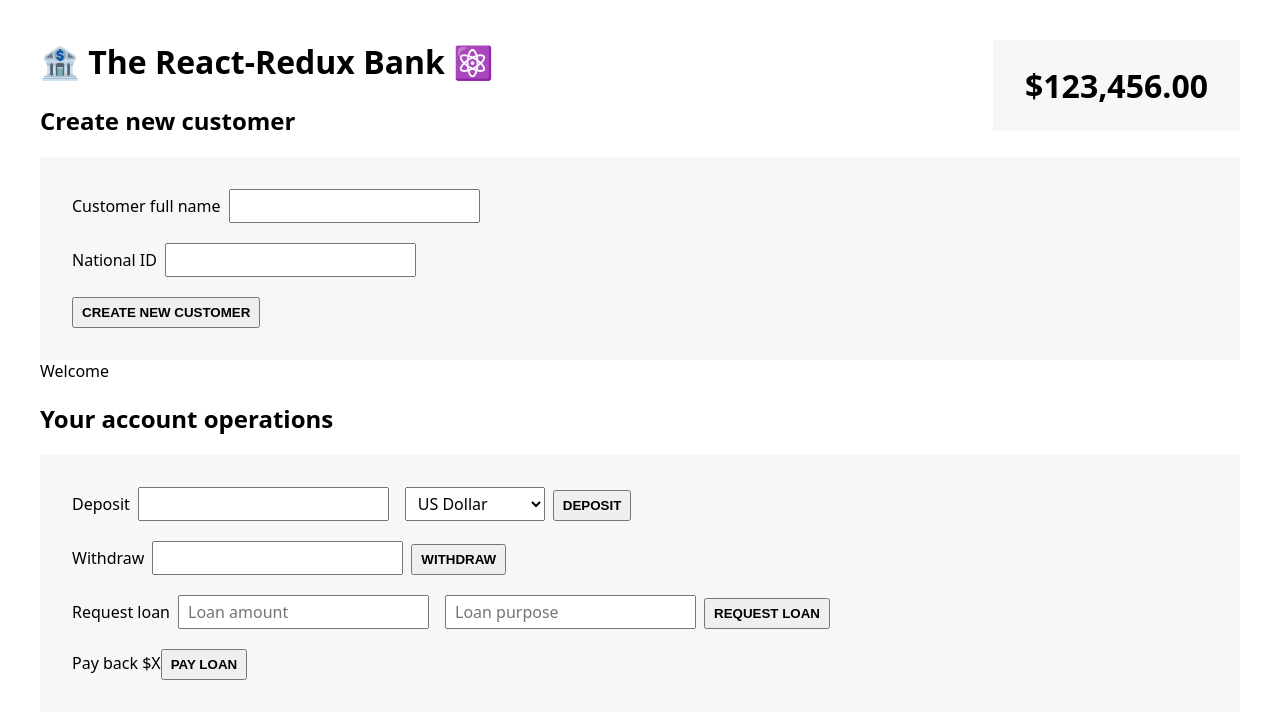
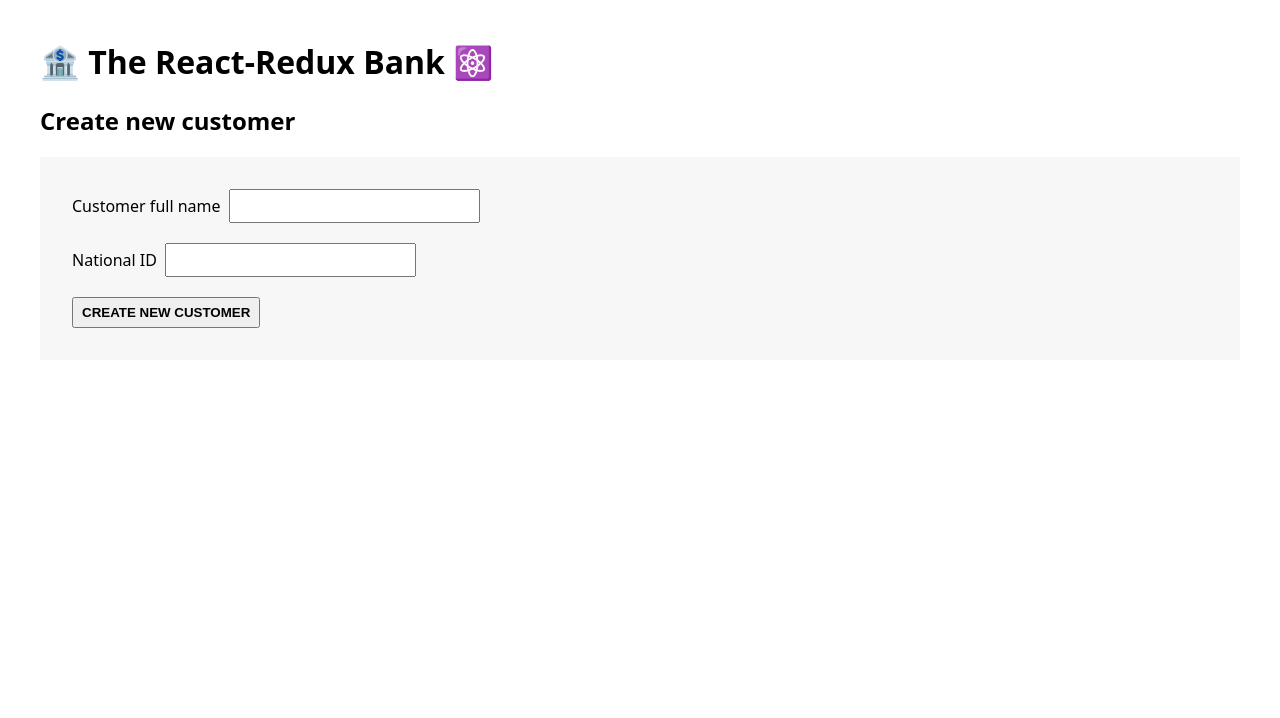
Before and after one commit to rudraprasaaad/redux-intro, a React (Vite) app: page / in a window 1280 px wide. Shown: the top 718 px of the page. Built offline with nearby package versions, Linux system fonts and the light colour scheme.

Commit message:
added dispatch for account

```diff
--- a/src/App.jsx
+++ b/src/App.jsx
@@ -2,15 +2,24 @@ import CreateCustomer from "./features/customers/CreateCustomer";
 import Customer from "./features/customers/Customer";
 import AccountOperations from "./features/accounts/AccountOperations";
 import BalanceDisplay from "./features/accounts/BalanceDisplay";
+import { useSelector } from "react-redux";
 
 function App() {
+  const fullName = useSelector((state) => state.customer.fullName);
+
   return (
     <div>
       <h1>🏦 The React-Redux Bank ⚛️</h1>
-      <CreateCustomer />
-      <Customer />
-      <AccountOperations />
-      <BalanceDisplay />
+
+      {fullName === "" ? (
+        <CreateCustomer />
+      ) : (
+        <>
+          <Customer />
+          <AccountOperations />
+          <BalanceDisplay />
+        </>
+      )}
     </div>
   );
 }
--- a/src/features/accounts/AccountOperations.jsx
+++ b/src/features/accounts/AccountOperations.jsx
@@ -1,4 +1,6 @@
 import { useState } from "react";
+import { useDispatch, useSelector } from "react-redux";
+import { deposit, payLoan, requestLoan, withdraw } from "./accountSlice";
 
 function AccountOperations() {
   const [depositAmount, setDepositAmount] = useState("");
@@ -7,13 +9,40 @@ function AccountOperations() {
   const [loanPurpose, setLoanPurpose] = useState("");
   const [currency, setCurrency] = useState("USD");
 
-  function handleDeposit() {}
+  const dispatch = useDispatch();
+  const {
+    loan: currentLoan,
+    loanPurpose: currentLoanPurpose,
+    balance,
+  } = useSelector((store) => store.account);
 
-  function handleWithdrawal() {}
+  function handleDeposit() {
+    if (!depositAmount) return;
+    dispatch(deposit(depositAmount));
+    setDepositAmount("");
+  }
 
-  function handleRequestLoan() {}
+  function handleWithdrawal() {
+    if (!withdrawalAmount) return;
+    if (withdrawalAmount > balance) {
+      alert("Insufficient funds");
+      setWithdrawalAmount("");
+      return;
+    }
+    dispatch(withdraw(withdrawalAmount));
+    setWithdrawalAmount("");
+  }
 
-  function handlePayLoan() {}
+  function handleRequestLoan() {
+    if (!loanAmount || !loanPurpose) return;
+    dispatch(requestLoan(loanAmount, loanPurpose));
+    setLoanAmount("");
+    setLoanPurpose("");
+  }
+
+  function handlePayLoan() {
+    dispatch(payLoan());
+  }
 
   return (
     <div>
@@ -66,10 +95,14 @@ function AccountOperations() {
           <button onClick={handleRequestLoan}>Request loan</button>
         </div>
 
-        <div>
-          <span>Pay back $X</span>
-          <button onClick={handlePayLoan}>Pay loan</button>
-        </div>
+        {currentLoan > 0 && (
+          <div>
+            <span>
+              Pay back ${currentLoan} {currentLoanPurpose}
+            </span>
+            <button onClick={handlePayLoan}>Pay loan</button>
+          </div>
+        )}
       </div>
     </div>
   );
--- a/src/features/accounts/BalanceDisplay.jsx
+++ b/src/features/accounts/BalanceDisplay.jsx
@@ -1,3 +1,5 @@
+import { useSelector } from "react-redux";
+
 function formatCurrency(value) {
   return new Intl.NumberFormat("en", {
     style: "currency",
@@ -6,7 +8,9 @@ function formatCurrency(value) {
 }
 
 function BalanceDisplay() {
-  return <div className="balance">{formatCurrency(123456)}</div>;
+  const balance = useSelector((store) => store.account.balance);
+
+  return <div className="balance">{formatCurrency(balance)}</div>;
 }
 
 export default BalanceDisplay;
--- a/src/features/accounts/accountSlice.js
+++ b/src/features/accounts/accountSlice.js
@@ -13,6 +13,7 @@ export default function accountReducer(state = initialStateAccount, action) {
       };
 
     case "account/withdraw":
+      if (state.balance < action.payload) return state;
       return {
         ...state,
         balance: state.balance - action.payload,
```
